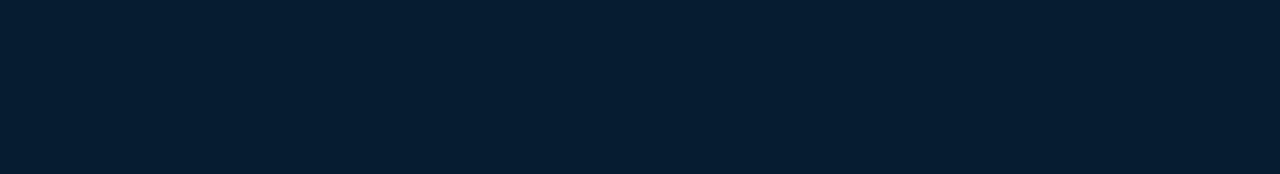
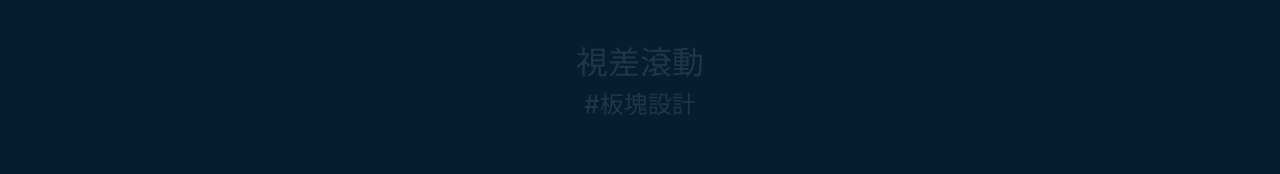
Before and after one commit to f2e4th/week1, a Vue app: page / in a window 1280 px wide. Shown: the part 1836-2010 px from the top of the page. Built offline with nearby package versions, Linux system fonts and the light colour scheme.

Commit message:
新增字樣

```diff
--- a/src/components/Subjects.vue
+++ b/src/components/Subjects.vue
@@ -1,6 +1,7 @@
 <template>
   <div id="SubjectsContainer">
     <div id="Subjects">
+
       <div class="title_layout">
         <div class="title  title_3">
           <h1>WEEK 3</h1>
@@ -15,6 +16,7 @@
           <h2>The F2E 活動網站設計</h2>
         </div>
       </div>
+
       <div class="img_layout">
         <div class="img_container">
           <div class="img_div img_div--3">
@@ -28,6 +30,22 @@
           </div>
         </div>
       </div>
+
+      <div class="footer_layout">
+        <div class="footer footer_3">
+          <h3 class="title">JS draggable</h3>
+          <h4 class="subtitle">#鈦坦科技</h4>
+        </div>
+        <div class="footer footer_2">
+          <h3 class="title">Canvas</h3>
+          <h4 class="subtitle">#凱鈿行動科技</h4>
+        </div>
+        <div class="footer footer_1">
+          <h3 class="title">視差滾動</h3>
+          <h4 class="subtitle">#板塊設計</h4>
+        </div>
+      </div>
+
     </div>
     </div>
 </template>
@@ -123,17 +141,33 @@
     @apply relative w-full;
     width: 600px;
     height: 600px;
+    .img_div {
+      @apply absolute top-0;
+      height: 600px;
+      width: 600px;
+      overflow: hidden;
+      background: $main_bg;
+    }
     img {
       width: 600px;
       height: 600px;
     }
   }
 }
-.img_div {
-  @apply absolute top-0;
-  height: 600px;
-  width: 600px;
-  overflow: hidden;
-  background: $main_bg;
+.footer_layout {
+  @apply relative;
+  .footer {
+    @apply  w-full absolute top-10;
+    font-weight: 500;
+    background: $main_bg;
+    .title {
+      font-size: 32px;
+      line-height: 46.34px;
+    }
+    .subtitle {
+      font-size: 24px;
+      line-height: 37.5px;
+    }
+  }
 }
 </style>
```
